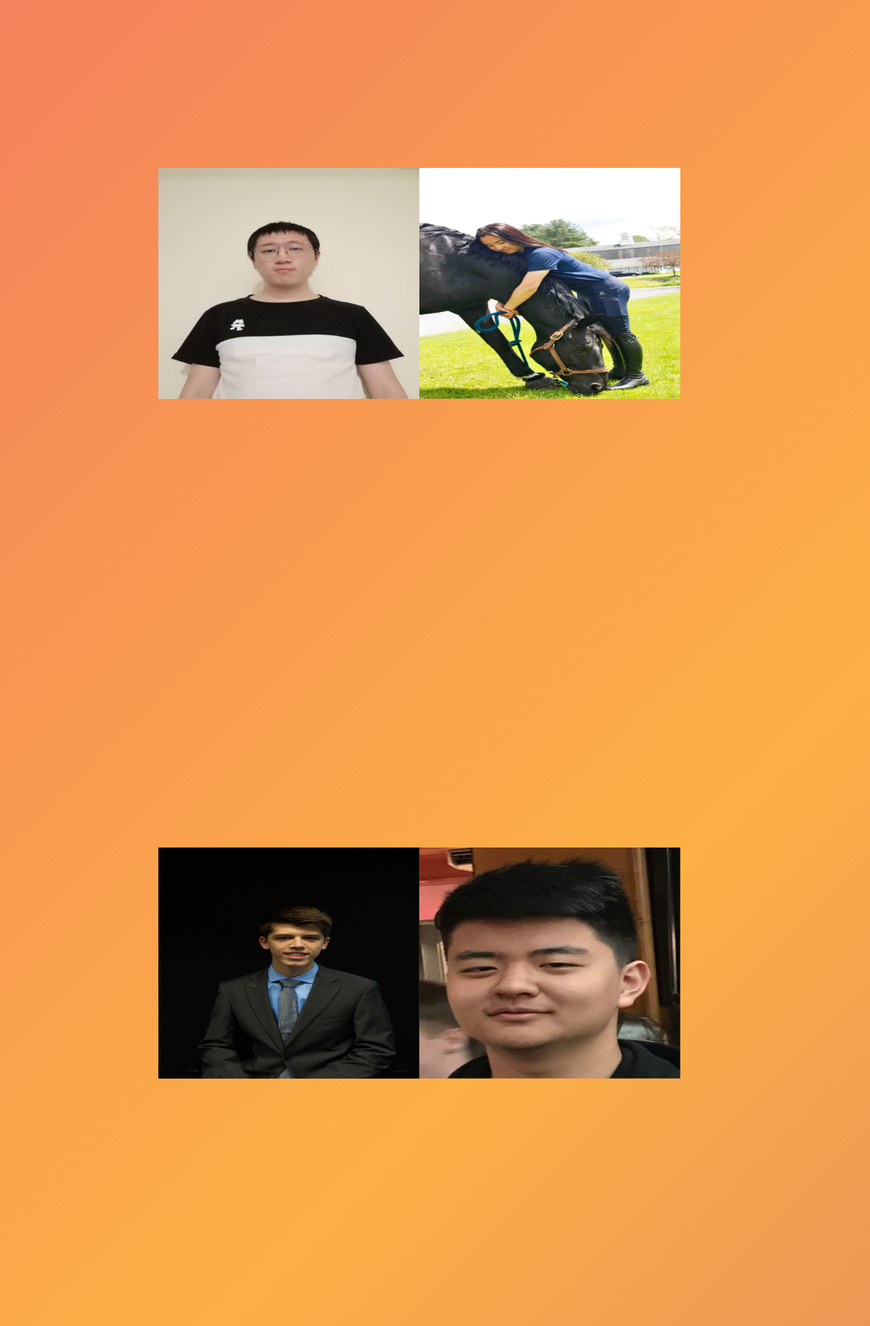
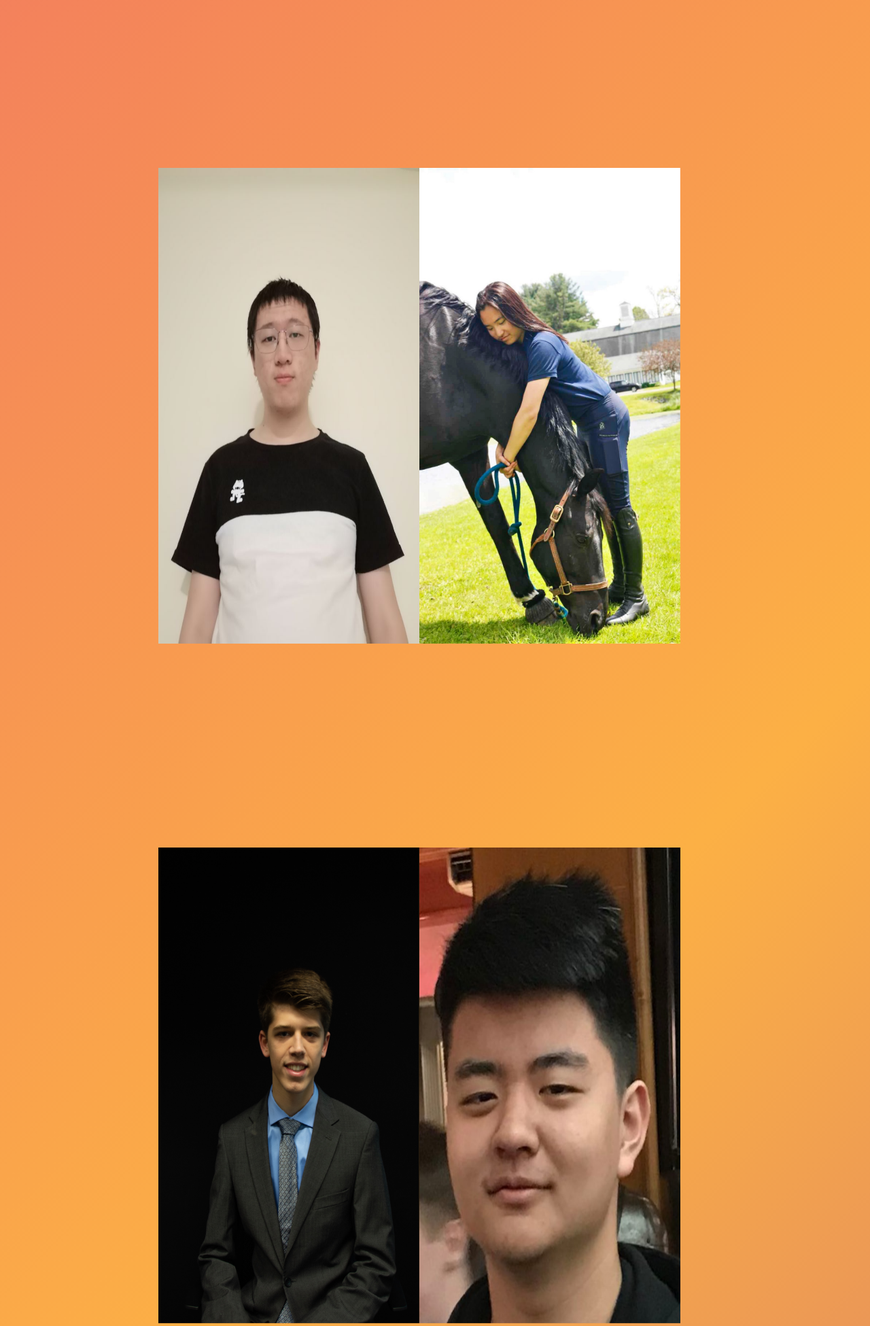
Before and after one commit to qit2/GamerSaviors, a PHP site: page /team.html in a window 1280 px wide. Shown: the part 732-2683 px from the top of the page at 68% size. Run offline with PHP 8.4, Linux system fonts and the light colour scheme; some libraries are stand-ins or nearby versions.

Commit message:
Update style.css

```diff
--- a/lab3/style.css
+++ b/lab3/style.css
@@ -11,7 +11,7 @@
 
 @keyframes change_background{
     0%{
-        background-position: 1 50%;
+        background-position: 100% 50%;
     }
     50%{
         background-position: 100% 50%;
@@ -317,7 +317,7 @@ h2{
 }
 .front,.back{
   width: 30%;
-  height: 85%;
+  height: 175%;
   overflow: hidden;
   backface-visibility: hidden;
   position: absolute;
```
